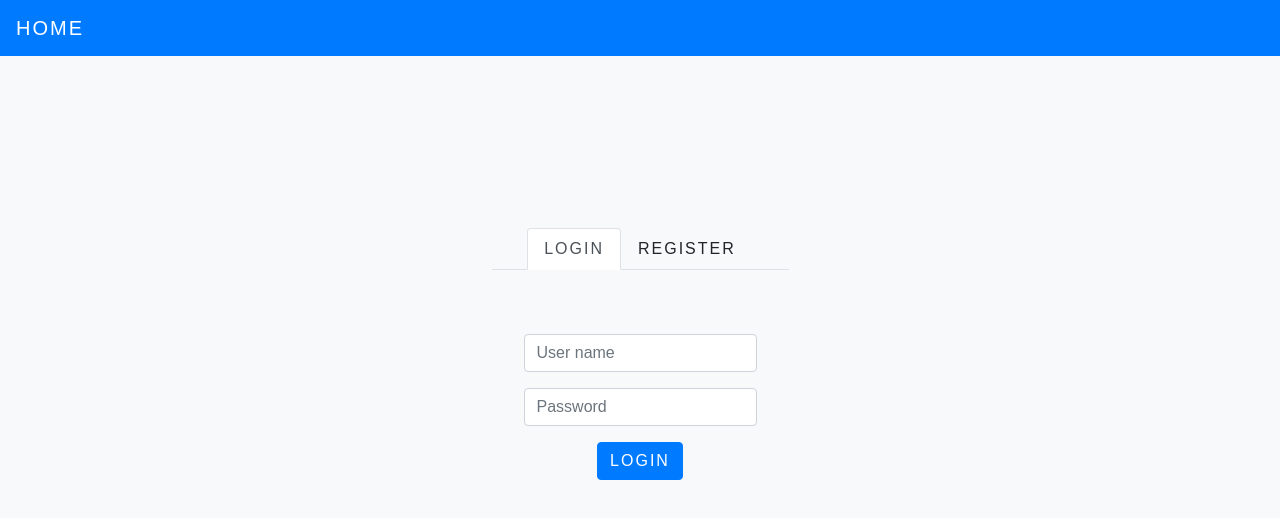
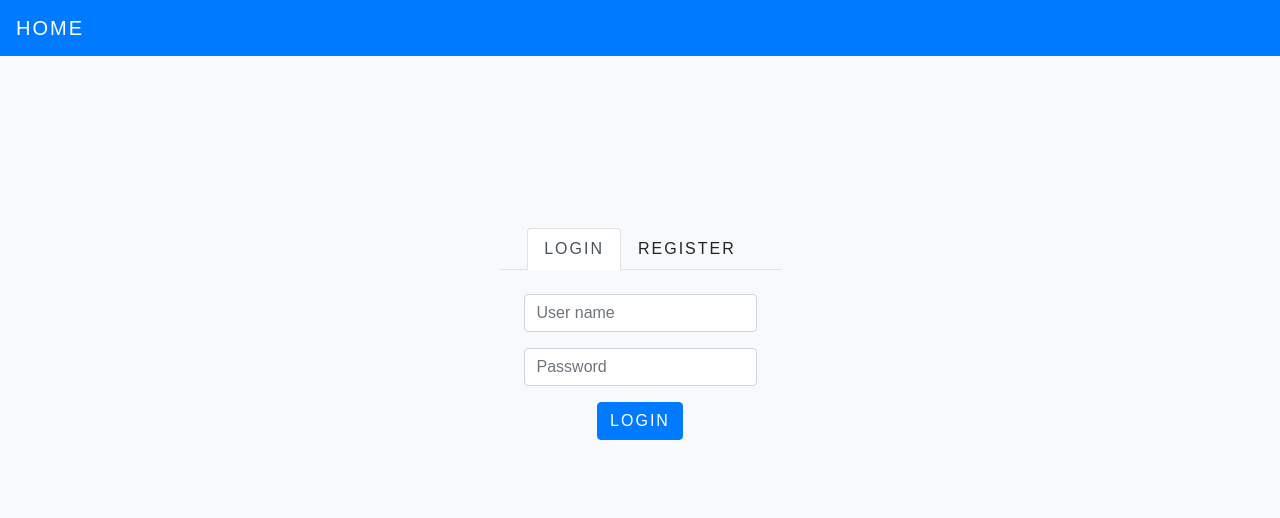
Before and after one commit to charlp1/tweets, a React (Create React App) app: page / in a window 1280 px wide. Shown: the top 518 px of the page. Built offline with nearby package versions, Linux system fonts and the light colour scheme.

Commit message:
Minor styling update for customform component

```diff
--- a/src/components/form.js
+++ b/src/components/form.js
@@ -8,7 +8,7 @@ import {
 import Message from './message';
 
 const CustomForm = (props) => (
-    <Jumbotron className='bg-light'>
+    <Jumbotron className='bg-light p-4'>
         <Form className='text-center'>
             <Message text={ props.message } />
             { props.children }
```
